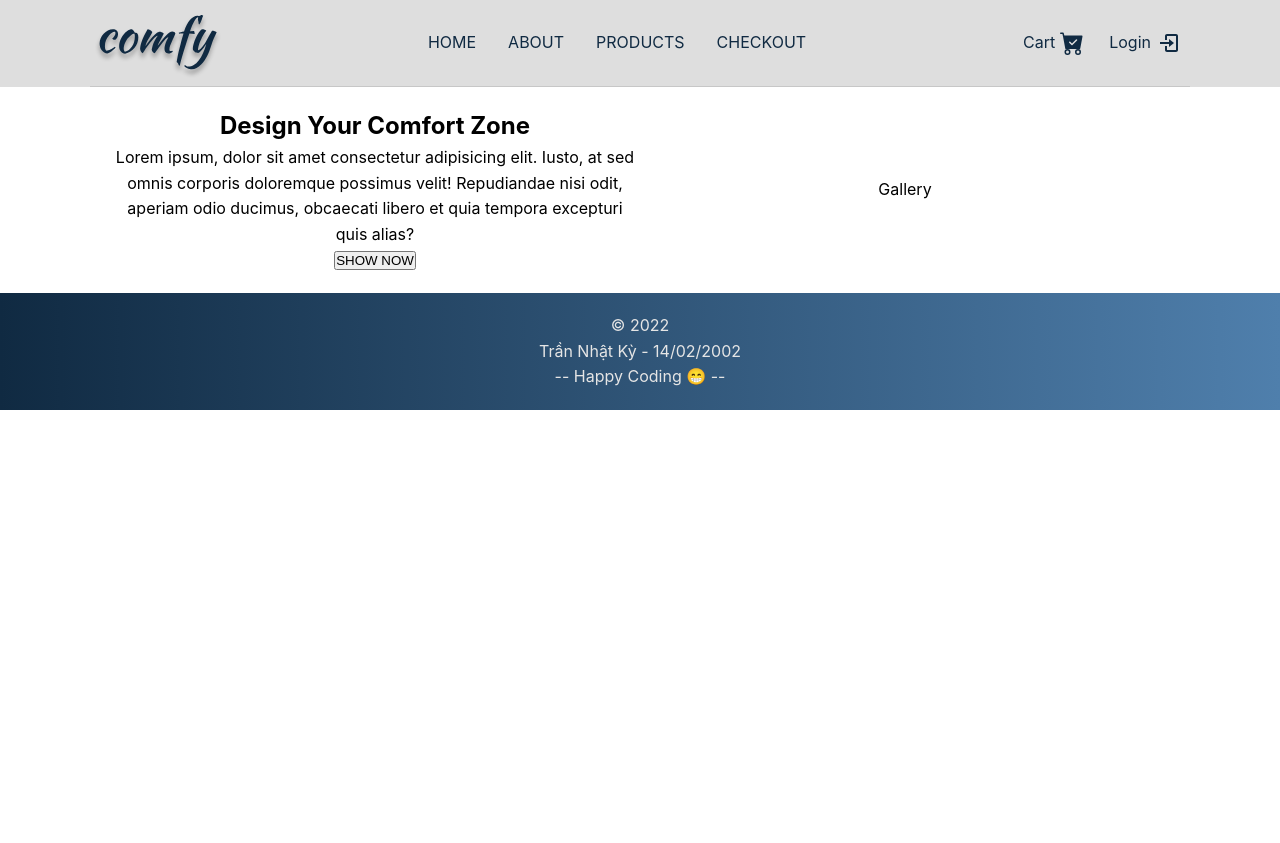
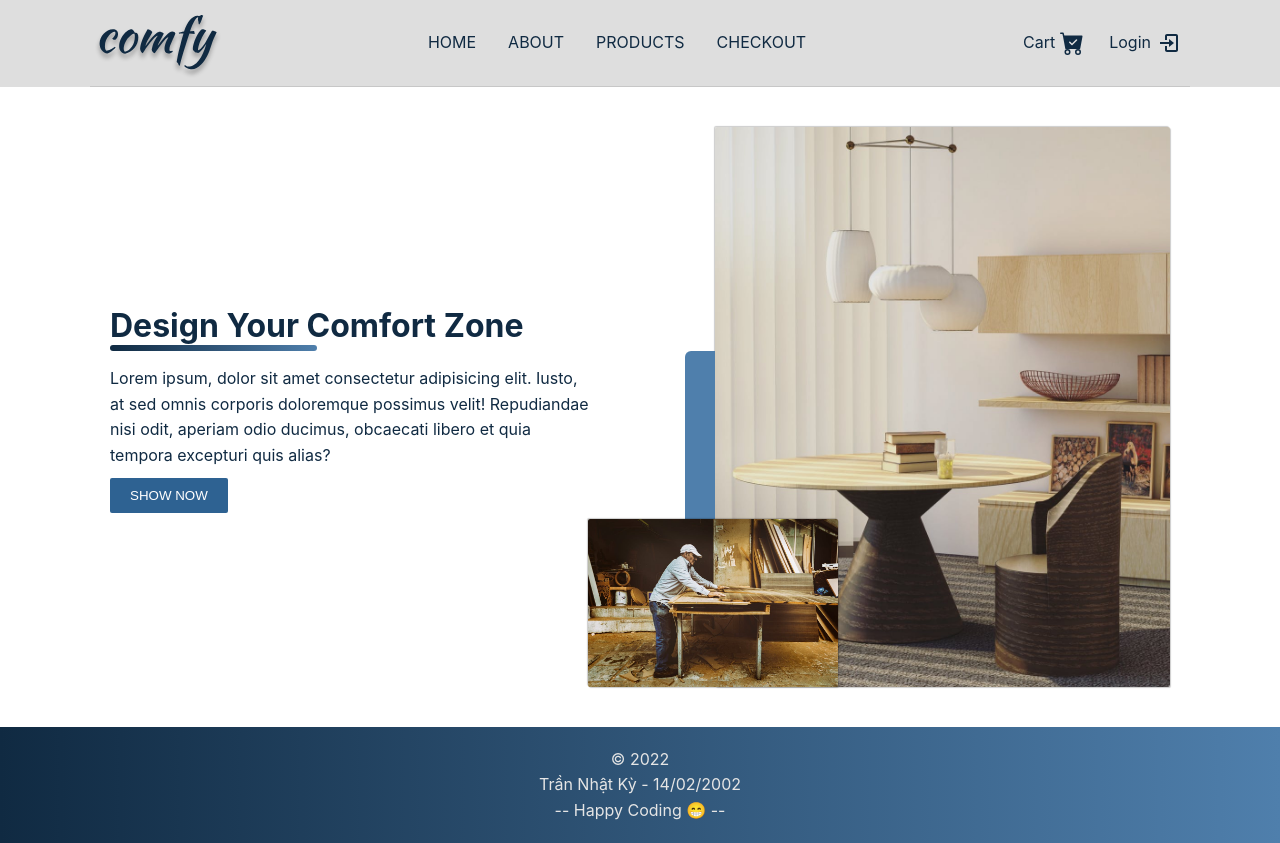
Before and after one commit to nhatkytran/React-Comfy-JSm, a React (Create React App) app: page / in a window 1280 px wide. Before the commit the page ends 800 px from the top, so only its background shows below. Built offline with nearby package versions, Linux system fonts and the light colour scheme.

Commit message:
Hero Component

```diff
--- a/src/App.css
+++ b/src/App.css
@@ -55,6 +55,7 @@ html {
 
 :root {
   --main-text: #102a42;
+  --main-text-medium: #2e6292;
   --main-text-light: #4f7fac;
   --main-text-white: #e5e5e5;
   --main-bg: rgb(222, 222, 222);
@@ -100,3 +101,15 @@ html {
   opacity: 0 !important;
   pointer-events: none !important;
 }
+
+.btn,
+.btn:hover,
+.btn:active {
+  outline: none;
+  border: none;
+  color: #fff;
+  background-color: var(--main-text-medium);
+  padding: 10px 20px;
+  border-radius: 2px;
+  cursor: pointer;
+}
--- a/src/components/Hero.jsx
+++ b/src/components/Hero.jsx
@@ -4,8 +4,8 @@ function Hero() {
   return (
     <HeroStyles>
       <div className="app">
-        <div class="hero">
-          <div hero-content>
+        <div className="hero">
+          <div className="hero-content">
             <h2>Design Your Comfort Zone</h2>
             <p>
               Lorem ipsum, dolor sit amet consectetur adipisicing elit. Iusto,
@@ -13,9 +13,12 @@ function Hero() {
               odit, aperiam odio ducimus, obcaecati libero et quia tempora
               excepturi quis alias?
             </p>
-            <button>SHOW NOW</button>
+            <button className="btn btn-shownow">SHOW NOW</button>
           </div>
-          <div className="hero-gallery">Gallery</div>
+          <div className="hero-gallery">
+            <div className="hero-gallery-main"></div>
+            <div className="hero-gallery-sub"></div>
+          </div>
         </div>
       </div>
     </HeroStyles>
--- a/src/components/styledComponents/HeroStyles.jsx
+++ b/src/components/styledComponents/HeroStyles.jsx
@@ -1,15 +1,121 @@
 import styled from "styled-components";
+import mainGallery from "../../imgs/nice-desk.jpeg";
+import subGallery from "../../imgs/hero.jpeg";
 
 export const HeroStyles = styled.div`
   .hero {
     display: flex;
     align-items: center;
     justify-content: space-between;
+    gap: 30px;
 
-    padding: 20px;
+    width: 100%;
+    height: 640px;
+    padding: 40px 20px;
 
     & > div {
       flex: 1;
     }
+
+    &-content {
+      color: var(--main-text);
+      text-align: left;
+      padding: 20px 60px 20px 0;
+
+      @media screen and (max-width: 968px) {
+        padding: 0 60px 0 0;
+      }
+
+      @media screen and (max-width: 768px) {
+        padding: 0;
+      }
+
+      h2 {
+        display: inline-block;
+        font-size: 32px;
+        margin-bottom: 15px;
+
+        position: relative;
+
+        ::before {
+          content: "";
+          width: 50%;
+          height: 6px;
+          background: linear-gradient(
+            to right,
+            var(--main-text),
+            var(--main-text-light)
+          );
+          border-radius: 6px;
+
+          position: absolute;
+          bottom: 0;
+          left: 0;
+        }
+      }
+
+      .btn-shownow {
+        margin-top: 10px;
+        transition: all linear 0.1s;
+
+        &:hover {
+          background-color: var(--main-text-light);
+        }
+      }
+    }
+
+    &-gallery {
+      width: 100%;
+      height: 100%;
+
+      position: relative;
+
+      @media screen and (max-width: 968px) {
+        display: none;
+      }
+
+      &-main {
+        width: calc(100% - 30px);
+        background-image: url(${mainGallery});
+        background-repeat: no-repeat;
+        background-position: center center;
+        background-size: cover;
+        border-radius: 2px;
+        box-shadow: 1px 1px 1px rgba(0, 0, 0, 0.2),
+          -1px -1px 1px rgba(0, 0, 0, 0.2);
+
+        position: absolute;
+        top: 0;
+        right: 0;
+        bottom: 0;
+
+        &::before {
+          content: "";
+          width: 30px;
+          height: calc(60%);
+          background-color: var(--main-text-light);
+          border-top-left-radius: 6px;
+
+          position: absolute;
+          left: -30px;
+          bottom: 0;
+        }
+      }
+      &-sub {
+        width: 250px;
+        height: 30%;
+        background-image: url(${subGallery});
+        background-repeat: no-repeat;
+        background-position: center center;
+        background-size: cover;
+        border-radius: 2px;
+        box-shadow: 1px 1px 1px rgba(0, 0, 0, 0.2),
+          -1px -1px 1px rgba(0, 0, 0, 0.2);
+
+        position: absolute;
+        left: -20%;
+        bottom: 0;
+      }
+    }
   }
 `;
--- a/src/pages/styledComponents/AboutStyles.jsx
+++ b/src/pages/styledComponents/AboutStyles.jsx
@@ -26,6 +26,7 @@ export const AboutStyles = styled.div`
         background-repeat: no-repeat;
         background-position: center center;
         background-size: cover;
+        border-radius: 2px;
         box-shadow: 3px 3px 6px var(--main-text-white),
           -3px -3px 6px var(--main-text-white);
 
```
